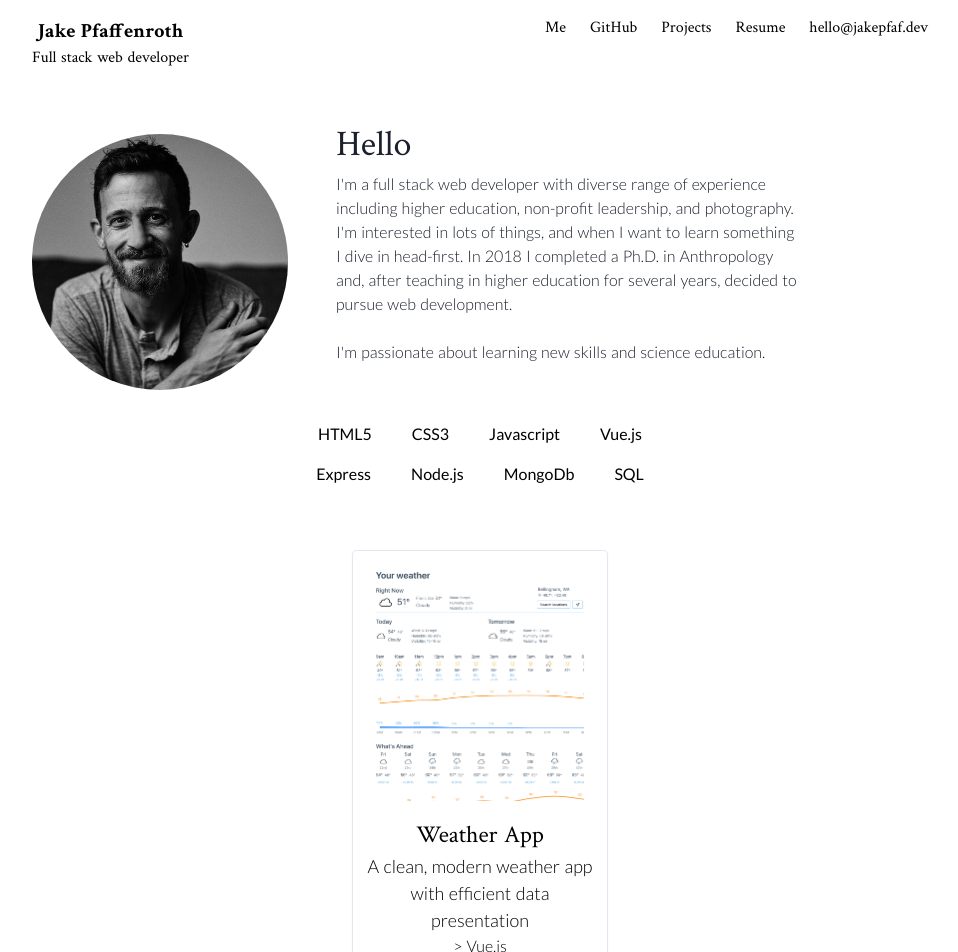
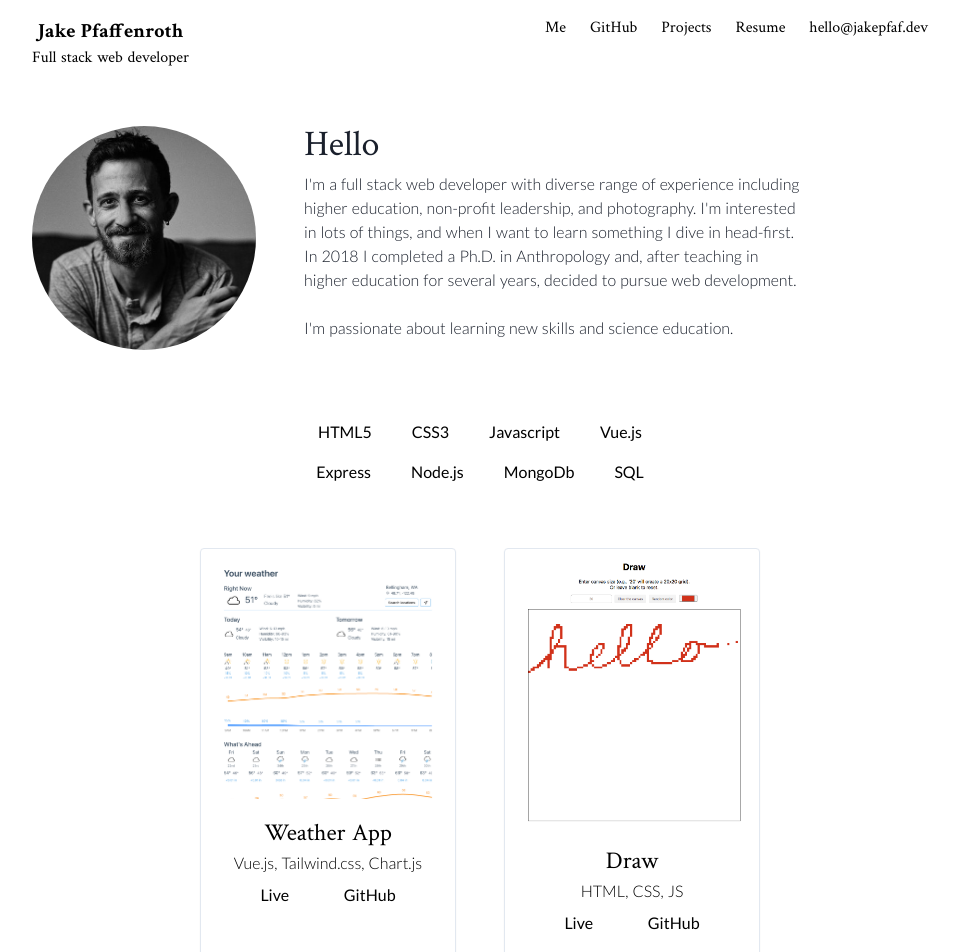
Before and after one commit to jakepfaffenroth/portfolio, a Nuxt app: page / in a window 1280 px wide. Shown: the top 952 px of the page, without its empty margins (160-1118 px from the left). Built offline with nearby package versions, Linux system fonts and the light colour scheme.

Commit message:
Added project detail modals Added Draw project

```diff
--- /dev/null
+++ b/components/ProjectModal.vue
@@ -0,0 +1,38 @@
+<template>
+  <div>
+    <div class="project-modal">
+      <img :src="project.image" />
+      <div class='text-content'>
+        <h2 class="text-3xl">{{ project.title }}</h2>
+        <p>{{project.notes}}</p>
+        <!-- <p class='mt-2 font-normal'>Build with:</p> -->
+        <p class='mt-4 font-normal'>{{project.stack}}</p>
+      </div>
+    </div>
+    <div class="overlay" @click="$emit('hideModal')"></div>
+  </div>
+</template>
+
+<script>
+export default {
+  props: {
+    project: Object
+  },
+  methods: {}
+};
+</script>
+
+<style>
+.overlay {
+  @apply fixed block left-0 right-0 bottom-0 top-0 h-screen w-screen bg-black bg-opacity-50 z-40;
+}
+
+.project-modal {
+  @apply absolute mt-24 left-0 right-0 m-auto z-50 bg-white border shadow;
+  max-width: 60vw;
+}
+
+.text-content{
+  @apply m-4 font-light
+}
+</style>
--- a/components/Projects.vue
+++ b/components/Projects.vue
@@ -1,45 +1,71 @@
 <template>
   <section class="flex m-8 h-screen space-x-12 justify-center text-center">
-    <div v-for="project in projects" :key="project" class="project">
+    <div v-for="project in projects" :key="project.name" class="project">
+      <a @click="openModal(project)">
         <img :src="project.image" class="mb-4" />
         <div class="project-text">
           <h3 class="text-2xl">{{ project.title }}</h3>
-        <p class="text-lg font-light">{{ project.notes }}</p>
-        <p class="text-md font-light">> {{ project.stack }}</p>
+          <!-- <p class="text-lg font-light">{{ project.notes }}</p> -->
+          <p class="text-md font-light"> {{ project.stack }}</p>
           <div class="flex mx-6 mt-2 justify-around">
             <a :href="project.live" class="link-live"> Live </a
             ><a :href="project.gitHub" class="link-github"> GitHub </a>
           </div>
         </div>
+      </a>
     </div>
+    <project-modal
+      :project='project'
+      v-show="isVisible"
+      v-on:hideModal="hideModal"
+      class="-ml-0"
+    />
   </section>
 </template>
 
 <script>
 import WeatherImg from "~/assets/img/weather-app-ss.png";
+import DrawImg from "~/assets/img/draw-ss.png";
+import ProjectModal from "./ProjectModal.vue";
 
 export default {
+  components: {
+    ProjectModal
+  },
   data() {
     return {
+      isVisible: false,
+      project: {},
       projects: {
         weather: {
           title: "Weather App",
           image: WeatherImg,
-          stack: "Vue.js",
-          notes: "A clean, modern weather app with efficient data presentation",
+          stack: "Vue.js, Tailwind.css, Chart.js",
+          notes: `I was dissatisfied by existing weather apps (mobile and desktop), so I built the one I wanted. I designed it to be clean and modern with efficient data presentation.
+          Built using Vue.js, Tailwind.css, & Chart.js. Weather data from Climacell API.
+          Geolocation data from HERE.`,
           gitHub: "https://www.github.com/jakepfaffenroth/weather-app",
           live: "https://weather.jakepfaf.dev"
         },
-        // demo: {
-        //   title: "Demo App",
-        //   image: WeatherImg,
-        //   stack: "Vue.js",
-        //   notes: "A clean, modern weather app with efficient data presentation",
-        //   gitHub: "https://www.github.com/jakepfaffenroth/weather-app",
-        //   live: "https://weather.jakepfaf.dev"
-        // }
+        draw: {
+          title: "Draw",
+          image: DrawImg,
+          stack: "HTML, CSS, JS",
+          notes: "A simple drawing app with a simple name. Built in plain HTML, Javascript, and CSS.",
+          gitHub: "https://www.github.com/jakepfaffenroth/Draw",
+          live: "https://draw.jakepfaf.dev"
+        }
       }
     };
+  },
+  methods: {
+    openModal(project) {
+      this.project = project;
+      this.isVisible = !this.isVisible;
+    },
+    hideModal() {
+      this.isVisible = false;
+    }
   }
 };
 </script>
@@ -47,7 +73,7 @@ export default {
 <style>
 .project {
   @apply p-2 w-64 border rounded shadow-sm transition duration-150 ease-in-out;
-  height:28rem;
+  height: 28rem;
 }
 
 .project:hover {
--- a/pages/index.vue
+++ b/pages/index.vue
@@ -25,27 +25,26 @@
         </a>
       </nav>
     </header>
-    <div id="hello" class="h-full flex px-4 sm:px-0 sm:pt-12 ">
+
+    <div id="hello" class="h-full flex px-4 sm:px-0 sm:pt-12 space-x-12">
       <photo
-        class="hidden sm:block self-start h-24 w-24 sm:h-64 sm:w-64 mr-12 sm:mt-8 lg:mt-4 rounded-full"
+        class="col-start-1 hidden sm:block self-start h-auto w-auto sm:h-56 sm:w-56 mt-2 rounded-full"
       />
       <div
         id="hello-text"
-        class="lg:pr-32 md:text-md font-light font-body text-gray-900"
+        class="col-start-2 lg:pr-32 md:text-md font-light font-body text-gray-900"
       >
-        <h1 class="text-3xl sm:text-4xl font-display  ">
+        <p class="text-3xl sm:text-4xl font-display  ">
           Hello
-        </h1>
+        </p>
         <p>
           I'm a full stack web developer with diverse range of experience
-          including higher education, non-profit leadership, and          photography. I'm interested in lots of things, and when I want to
-          learn something I dive in head-first. In 2018 I completed a Ph.D. in
-          Anthropology and, after teaching in higher education for several
+          including higher education, non-profit leadership, and photography. I'm interested in lots of things, and when I want to learn something I dive in head-first. In 2018 I completed a Ph.D. in Anthropology and, after teaching in higher education for several
           years, decided to pursue web development.
         </p>
         <br />
         <p>
-          I'm passionate about learning new skills and science education.
+          I'm passionate about learning new skills and science education.<br><br><br>
         </p>
         <!-- <portfolio-links class="flex mt-6 justify-center space-x-4" /> -->
       </div>
@@ -135,6 +134,11 @@ h5 {
   @apply font-display;
 }
 
+#hello {
+  display: grid;
+  grid-template-rows: 1fr, 3fr
+}
+
 .stack {
   @apply flex flex-wrap px-2 justify-center;
 }
```
Also changed, not shown: assets/img/draw-ss.png (added). Lines whose indentation alone changed are shown as unchanged.
